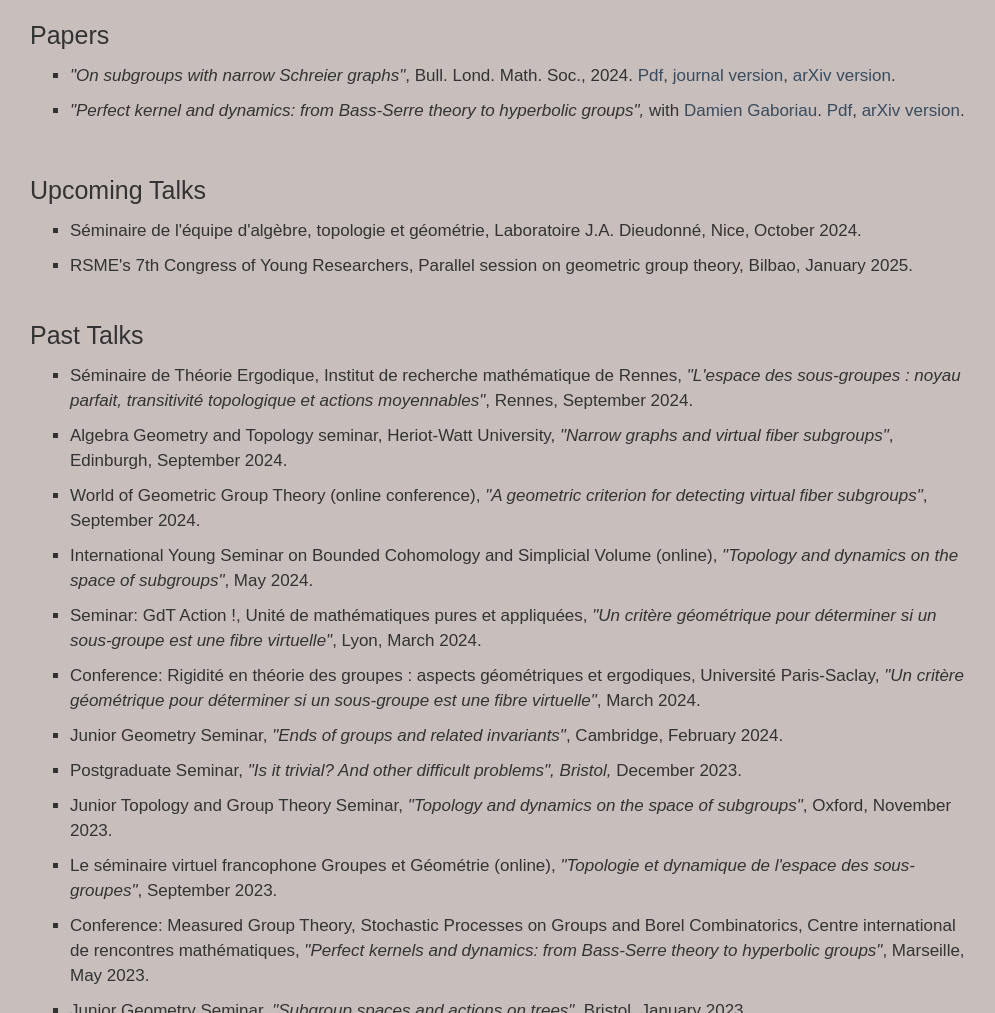
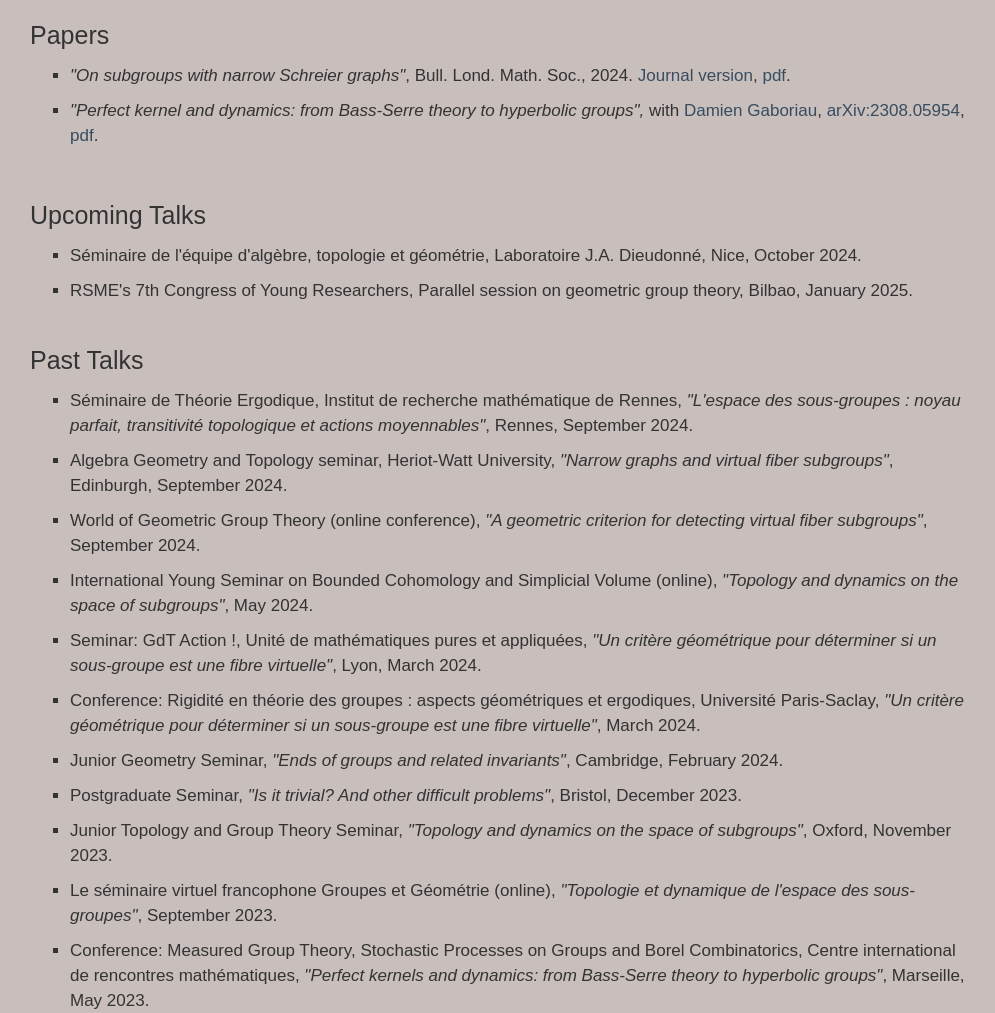
Before and after one commit to penelopeazuelos/penelopeazuelos.github.io, a plain HTML site: page research.html in a window 1280 px wide. Shown: the part 398-1411 px from the top of the page, without its empty margins (97-1092 px from the left). Drawn offline with Linux system fonts and the light colour scheme; a script that the page names is missing.

Commit message:
Update research.html

```diff
--- a/research.html
+++ b/research.html
@@ -56,10 +56,10 @@
                                 <h1 class="heading-2">Papers</h1>
                                 <ul role="list" class="list">
                                     <li class="list-item">
-                                        <em>&quot;On subgroups with narrow Schreier graphs&quot;</em>, Bull. Lond. Math. Soc., 2024. <a href="pdf/Narrow_graphs.pdf" target="_blank" class="link2">Pdf</a>, <a href="https://doi.org/10.1112/blms.13157" target="_blank" class="link2">journal version</a>, <a href="https://arxiv.org/abs/2402.19000" target="_blank" class="link2">arXiv version</a>.
+                                        <em>&quot;On subgroups with narrow Schreier graphs&quot;</em>, Bull. Lond. Math. Soc., 2024. <a href="https://doi.org/10.1112/blms.13157" target="_blank" class="link2">Journal version</a>, <a href="pdf/Narrow_graphs.pdf" target="_blank" class="link2">pdf</a>.
                                     </li>
                                     <li class="list-item">
-                                        <em>&quot;Perfect kernel and dynamics: from Bass-Serre theory to hyperbolic groups&quot;,</em> with <a href="http://perso.ens-lyon.fr/gaboriau/" target="_blank" class="link2">Damien Gaboriau</a>. <a href="pdf/AG-SubG-2023-10-03.pdf" target="_blank" class="link2">Pdf</a>, <a href="https://arxiv.org/abs/2308.05954" target="_blank" class="link2">arXiv version</a>.
+                                        <em>&quot;Perfect kernel and dynamics: from Bass-Serre theory to hyperbolic groups&quot;,</em> with <a href="http://perso.ens-lyon.fr/gaboriau/" target="_blank" class="link2">Damien Gaboriau</a>, <a href="https://arxiv.org/abs/2308.05954" target="_blank" class="link2">arXiv:2308.05954</a>, <a href="pdf/AG-SubG-2023-10-03.pdf" target="_blank" class="link2">pdf</a>.
                                     </li>
                                 </ul>
                             </div>
@@ -101,7 +101,7 @@
                                         Junior Geometry Seminar, <em>&quot;Ends of groups and related invariants&quot;</em>, Cambridge, February 2024.
                                     </li>
                                     <li class="list-item">
-                                        Postgraduate Seminar, <em>&quot;Is it trivial? And other difficult problems&quot;, Bristol, </em>December 2023.
+                                        Postgraduate Seminar, <em>&quot;Is it trivial? And other difficult problems&quot;</em>, Bristol, December 2023.
                                     </li>
                                     <li class="list-item">
                                         Junior Topology and Group Theory Seminar, <em>&quot;Topology and dynamics on the space of subgroups&quot;</em>, Oxford, November 2023.
```
